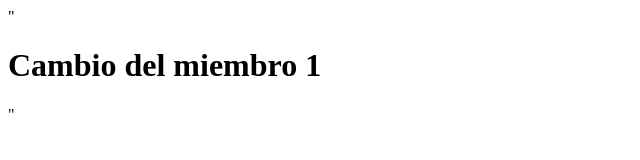
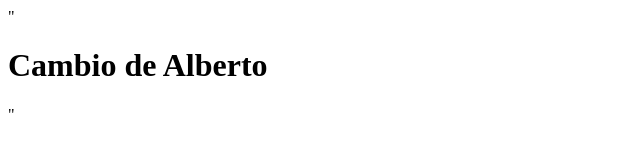
Before and after one commit to maarcox/trabajo, a plain HTML site: page index.html in a window 1280 px wide. Shown: the whole page, without its empty margins (0-640 px from the left). Drawn offline with Linux system fonts and the light colour scheme.

Commit message:
Alberto: edita header

```diff
--- a/index.html
+++ b/index.html
@@ -1 +1 @@
-"<header><h1>Cambio del miembro 1</h1></header>"
+"<header><h1>Cambio de Alberto</h1></header>"
```
